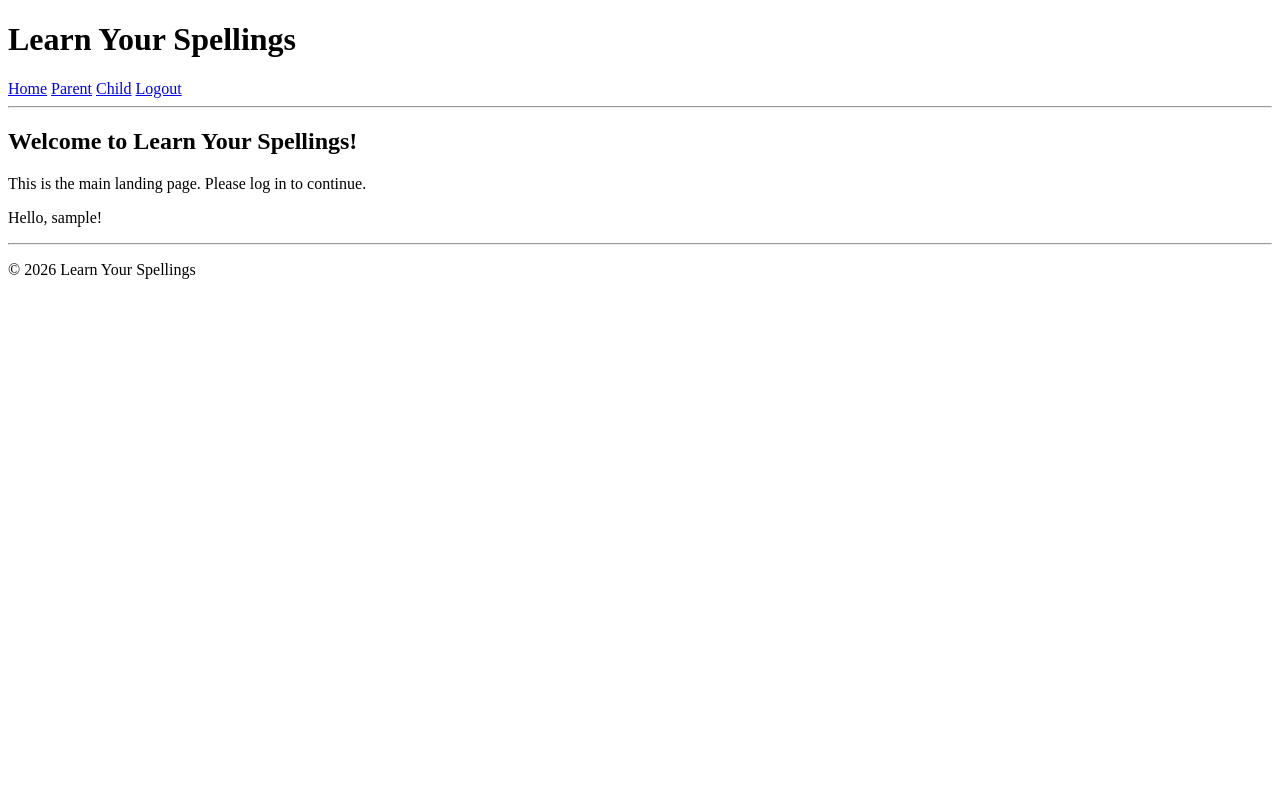
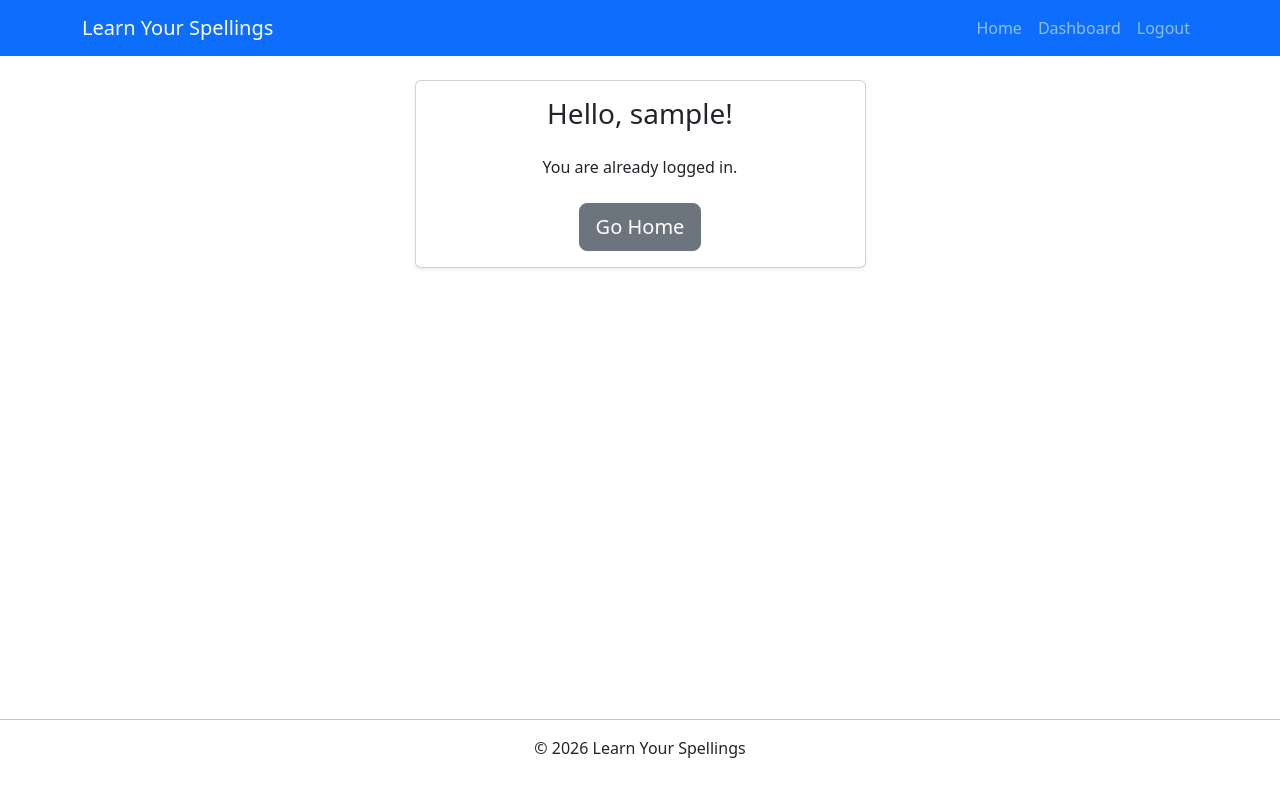
Before and after one commit to andrewpmilne/learn_your_spellings, a Django app: page / in a window 1280 px wide. Run offline with Django 5.2, Linux system fonts and the light colour scheme; the visitor is signed in with stand-in values (Sample User, id 1).

Commit message:
add login homepage

```diff
--- a/templates/base.html
+++ b/templates/base.html
@@ -4,35 +4,29 @@
 <head>
     <meta charset="UTF-8">
     <title>{% block title %}Learn Your Spellings{% endblock %}</title>
+
+    <!-- Bootstrap CSS -->
+    <link href="https://cdn.jsdelivr.net/npm/bootstrap@5.3.3/dist/css/bootstrap.min.css" rel="stylesheet">
+
+    {% block extra_css %}{% endblock %}
 </head>
 
-<body>
+<body class="d-flex flex-column min-vh-100">
 
-    <!-- Header -->
-    <header>
-        <h1>Learn Your Spellings</h1>
+    <!-- Header / Navbar -->
+    {% include "partials/header.html" %}
 
-        <nav>
-            <a href="/">Home</a>
-            <a href="/parent/">Parent</a>
-            <a href="/child/">Child</a>
-            <a href="/logout/">Logout</a>
-        </nav>
-        <hr>
-    </header>
-
-    <!-- Page content goes here -->
-    <main>
-        {% block content %}
-        {% endblock %}
+    <!-- Main page content (flex-fill pushes footer to bottom) -->
+    <main class="container mt-4 flex-fill">
+        {% block content %}{% endblock %}
     </main>
 
     <!-- Footer -->
-    <footer>
-        <hr>
-        <p>&copy; 2026 Learn Your Spellings</p>
-    </footer>
+    {% include "partials/footer.html" %}
 
+    <!-- Bootstrap JS -->
+    <script src="https://cdn.jsdelivr.net/npm/bootstrap@5.3.3/dist/js/bootstrap.bundle.min.js"></script>
+    {% block extra_js %}{% endblock %}
 </body>
 
 </html>
--- /dev/null
+++ b/templates/partials/footer.html
@@ -0,0 +1,4 @@
+<footer class="text-center mt-4 mb-4">
+    <hr>
+    <p>&copy; 2026 Learn Your Spellings</p>
+</footer>
--- /dev/null
+++ b/templates/partials/header.html
@@ -0,0 +1,47 @@
+<header>
+    <nav class="navbar navbar-expand-lg navbar-dark bg-primary">
+        <div class="container">
+            <a class="navbar-brand" href="/">Learn Your Spellings</a>
+
+            <button class="navbar-toggler" type="button" data-bs-toggle="collapse" data-bs-target="#mainNavbar"
+                aria-controls="mainNavbar" aria-expanded="false" aria-label="Toggle navigation">
+                <span class="navbar-toggler-icon"></span>
+            </button>
+
+            <div class="collapse navbar-collapse" id="mainNavbar">
+                <ul class="navbar-nav ms-auto">
+                    <li class="nav-item">
+                        <a class="nav-link" href="/">Home</a>
+                    </li>
+
+                    {% if user.is_authenticated %}
+                    <!-- Single Dashboard link based on user role -->
+                    {% if user.role == 'parent' %}
+                    <li class="nav-item">
+                        <a class="nav-link" href="/parent/">Dashboard</a>
+                    </li>
+                    {% elif user.role == 'child' %}
+                    <li class="nav-item">
+                        <a class="nav-link" href="/child/">Dashboard</a>
+                    </li>
+                    {% else %}
+                    <!-- fallback for superuser or unknown role -->
+                    <li class="nav-item">
+                        <a class="nav-link" href="/">Dashboard</a>
+                    </li>
+                    {% endif %}
+
+                    <li class="nav-item">
+                        <a class="nav-link" href="/logout/">Logout</a>
+                    </li>
+                    {% else %}
+                    <!-- Logged-out users -->
+                    <li class="nav-item">
+                        <a class="nav-link" href="{% url 'login' %}">Login</a>
+                    </li>
+                    {% endif %}
+                </ul>
+            </div>
+        </div>
+    </nav>
+</header>
--- a/user/templates/home.html
+++ b/user/templates/home.html
@@ -1,20 +1,61 @@
 {% extends "base.html" %}
 
-{% block title %}Home{% endblock %}
+{% block title %}Home - Learn Your Spellings{% endblock %}
 
 {% block content %}
-<h2>Welcome to Learn Your Spellings!</h2>
-<p>This is the main landing page. Please log in to continue.</p>
+<div class="row justify-content-center">
+    <div class="col-md-6 col-lg-5">
 
-<!-- Optional: quick links -->
         {% if user.is_authenticated %}
-<p>Hello, {{ user.username }}!</p>
+        <!-- Logged-in users -->
+        <div class="card text-center shadow-sm">
+            <div class="card-body">
+                <h3 class="card-title mb-4">Hello, {{ user.username }}!</h3>
+                <p class="mb-4">You are already logged in.</p>
+
                 {% if user.role == 'parent' %}
-<a href="/parent/">Go to Parent Dashboard</a>
+                <a href="/parent/" class="btn btn-primary btn-lg">Go to Dashboard</a>
                 {% elif user.role == 'child' %}
-<a href="/child/">Go to Child Dashboard</a>
+                <a href="/child/" class="btn btn-primary btn-lg">Go to Dashboard</a>
+                {% else %}
+                <a href="/" class="btn btn-secondary btn-lg">Go Home</a>
                 {% endif %}
+            </div>
+        </div>
+
         {% else %}
-<a href="/login/">Login</a>
+        <!-- Logged-out users -->
+        <div class="card shadow-sm">
+            <div class="card-body">
+                <h3 class="card-title text-center mb-4">Login</h3>
+
+                <form method="POST" action="{% url 'login' %}">
+                    {% csrf_token %}
+
+                    <div class="mb-3">
+                        <label for="username" class="form-label">Username</label>
+                        <input type="text" class="form-control" id="username" name="username"
+                            placeholder="Enter your username" required>
+                    </div>
+
+                    <div class="mb-3">
+                        <label for="password" class="form-label">Password</label>
+                        <input type="password" class="form-control" id="password" name="password"
+                            placeholder="Enter your password" required>
+                    </div>
+
+                    <div class="mb-3 text-end">
+                        <a href="#" class="link-primary">Forgot password?</a>
+                    </div>
+
+                    <div class="d-grid">
+                        <button type="submit" class="btn btn-primary">Login</button>
+                    </div>
+                </form>
+            </div>
+        </div>
         {% endif %}
+
+    </div>
+</div>
 {% endblock %}
```
Lines whose indentation alone changed are shown as unchanged.
